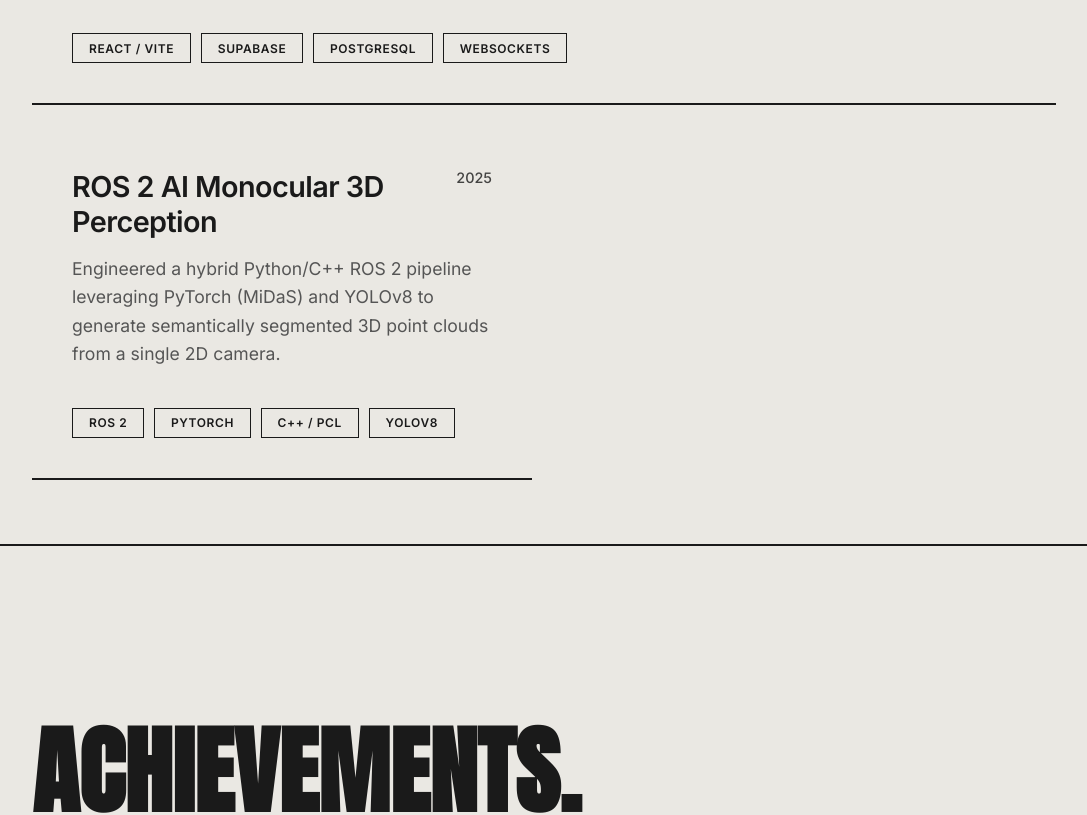
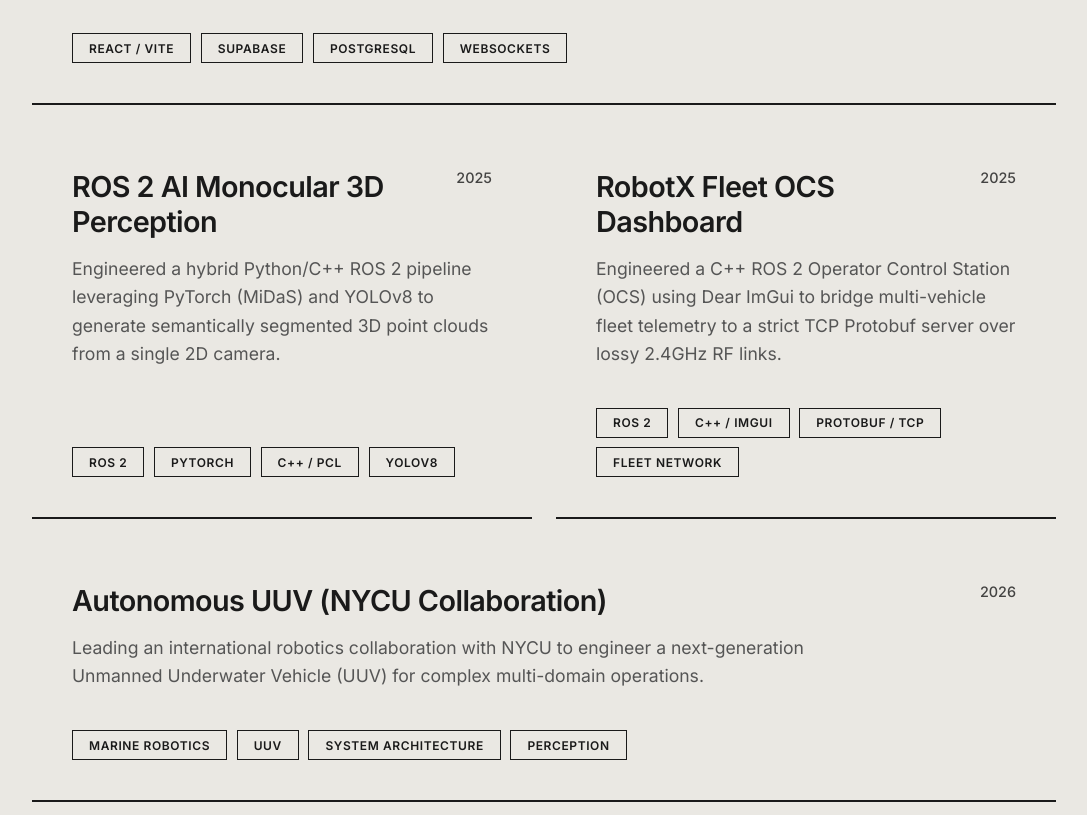
Before and after one commit to MShandilya707/Mayank_web, a React (Vite) app: page / in a window 1280 px wide. Shown: the part 3460-4275 px from the top of the page, without its empty margins (96-1183 px from the left). Built offline with nearby package versions, Linux system fonts and the light colour scheme.

Commit message:
Add RobotX OCS Dashboard and Autonomous UUV projects

```diff
--- a/src/components/Projects.tsx
+++ b/src/components/Projects.tsx
@@ -81,6 +81,28 @@ const projects = [
     ],
     tags: ["ROS 2", "PyTorch", "C++ / PCL", "YOLOv8"],
     span: "col-span-1"
+  },
+  {
+    title: "RobotX Fleet OCS Dashboard",
+    year: "2025",
+    desc: "Engineered a C++ ROS 2 Operator Control Station (OCS) using Dear ImGui to bridge multi-vehicle fleet telemetry to a strict TCP Protobuf server over lossy 2.4GHz RF links.",
+    longDesc: "Developed the central 'RoboCommand' Operator Control Station (OCS) for the Archimedes Autonomous Vehicles (AAV) fleet. Engineered as a highly optimized C++ ROS 2 node, the dashboard provides a hardware-accelerated Dear ImGui interface (OpenGL3) to monitor real-time telemetry from USV, UUV, and UAV platforms. The system bridges high-frequency intra-fleet data into strictly formatted TCP Protobuf egress streams required by the RoboNation scoring server. Implemented specialized SensorDataQoS profiles to maintain resilience over lossy 2.4GHz RF links, and dynamic incident response features that automatically translate operator inputs into Nav2 keep-out zones.",
+    images: [
+      "https://images.unsplash.com/photo-1551288049-bebda4e38f71?q=80&w=1200&auto=format&fit=crop"
+    ],
+    tags: ["ROS 2", "C++ / ImGui", "Protobuf / TCP", "Fleet Network"],
+    span: "col-span-1"
+  },
+  {
+    title: "Autonomous UUV (NYCU Collaboration)",
+    year: "2026",
+    desc: "Leading an international robotics collaboration with NYCU to engineer a next-generation Unmanned Underwater Vehicle (UUV) for complex multi-domain operations.",
+    longDesc: "Spearheading a joint robotics initiative with National Yang Ming Chiao Tung University (NYCU) to engineer a next-generation Unmanned Underwater Vehicle (UUV). The project encompasses full-stack marine robotics development, including advanced hydrodynamics, underwater perception pipelines, and complex inter-vehicle acoustic communication systems. Designed to operate seamlessly alongside autonomous surface vessels, the UUV acts as a critical sub-surface node in a multi-domain autonomous fleet architecture.",
+    images: [
+      "https://images.unsplash.com/photo-1544256718-3bcf237f3974?q=80&w=1200&auto=format&fit=crop"
+    ],
+    tags: ["Marine Robotics", "UUV", "System Architecture", "Perception"],
+    span: "col-span-2"
   }
 ];
 
```
